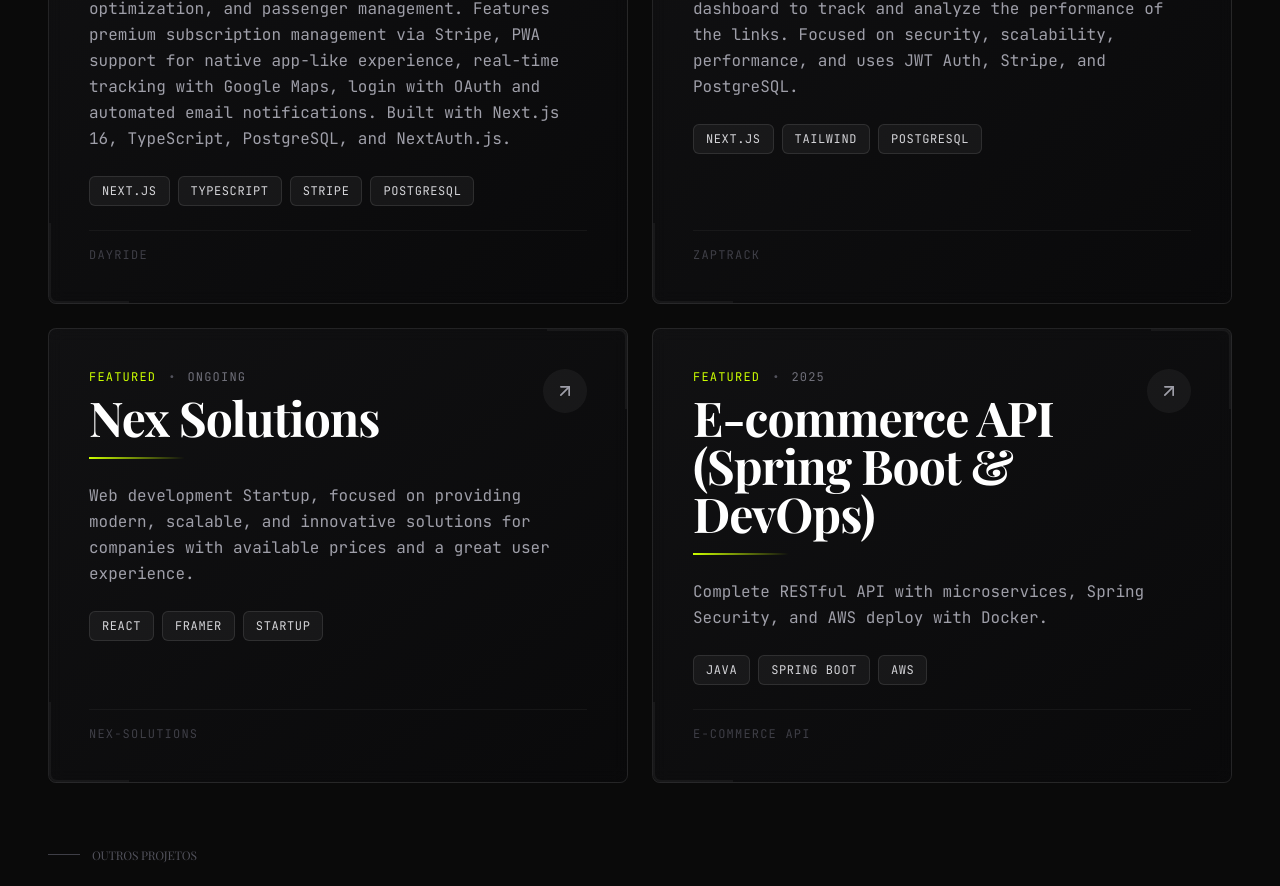
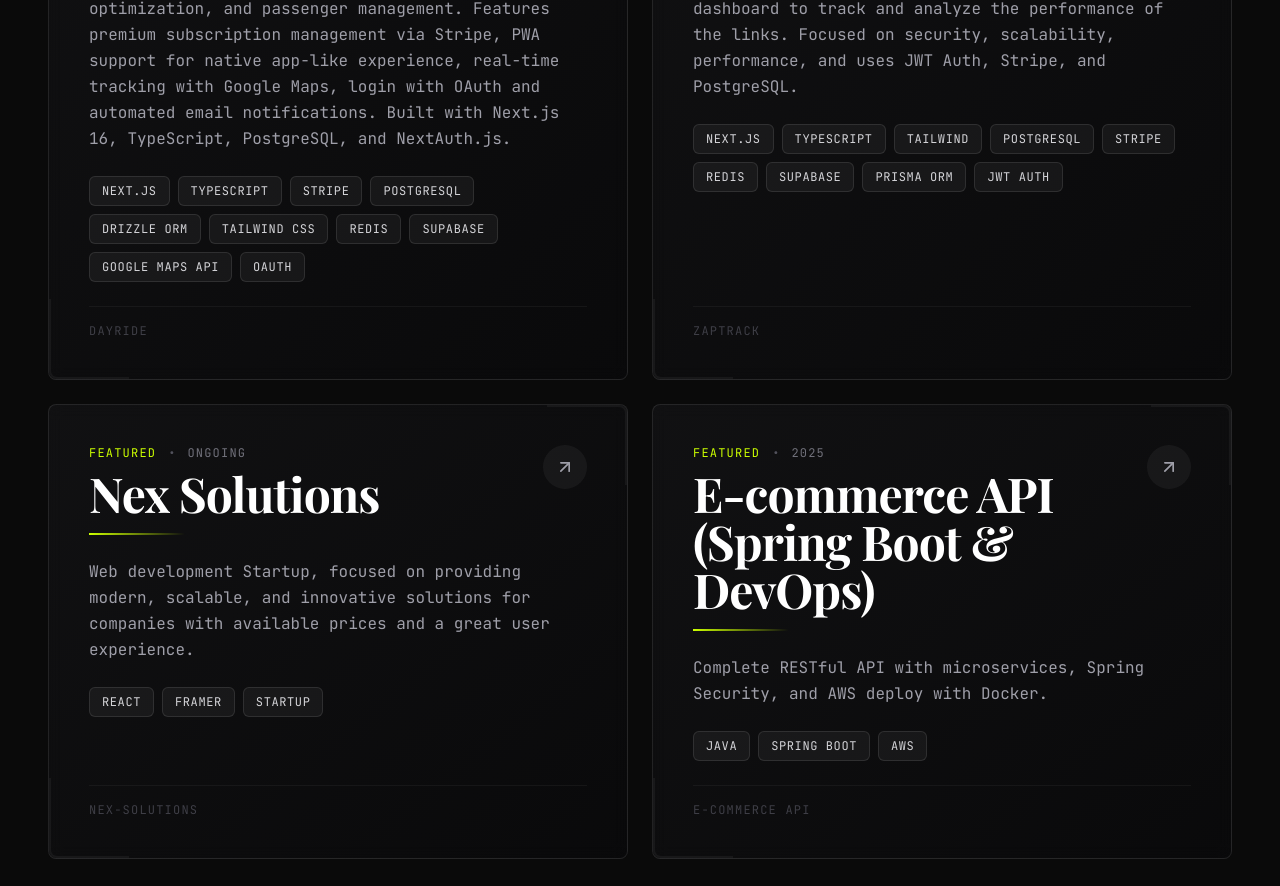
Before and after one commit to ViniMTrevisan/portfolio-vinimtrevisan, a Next.js app: page /en in a window 1280 px wide. Shown: the part 4220-5106 px from the top of the page. Built offline with nearby package versions, Linux system fonts and the light colour scheme; no server answers; a web font is replaced by a local one.

Commit message:
adicionando itens

```diff
--- a/src/components/Projects.tsx
+++ b/src/components/Projects.tsx
@@ -11,7 +11,8 @@ const projectsData = [
     id: 'dayride',
     titleKey: 'p7_title',
     descKey: 'p7_desc',
-    technologies: ['Next.js', 'TypeScript', 'Stripe', 'PostgreSQL'],
+    technologies: ['Next.js', 'TypeScript', 'Stripe', 'PostgreSQL', 'Drizzle ORM', 'Tailwind CSS', 'Redis',
+      'Supabase', 'Google Maps API', 'OAuth'],
     githubUrl: 'https://dayride.vercel.app/',
     year: 'Ongoing',
     featured: true
@@ -20,7 +21,7 @@ const projectsData = [
     id: 'zaptrack',
     titleKey: 'p5_title',
     descKey: 'p5_desc',
-    technologies: ['Next.js', 'Tailwind', 'PostgreSQL'],
+    technologies: ['Next.js', 'TypeScript', 'Tailwind', 'PostgreSQL', 'Stripe', 'Redis', 'Supabase', 'Prisma ORM', 'JWT Auth'],
     githubUrl: 'https://zaptrack.app.br/',
     year: '2026',
     featured: true
```
